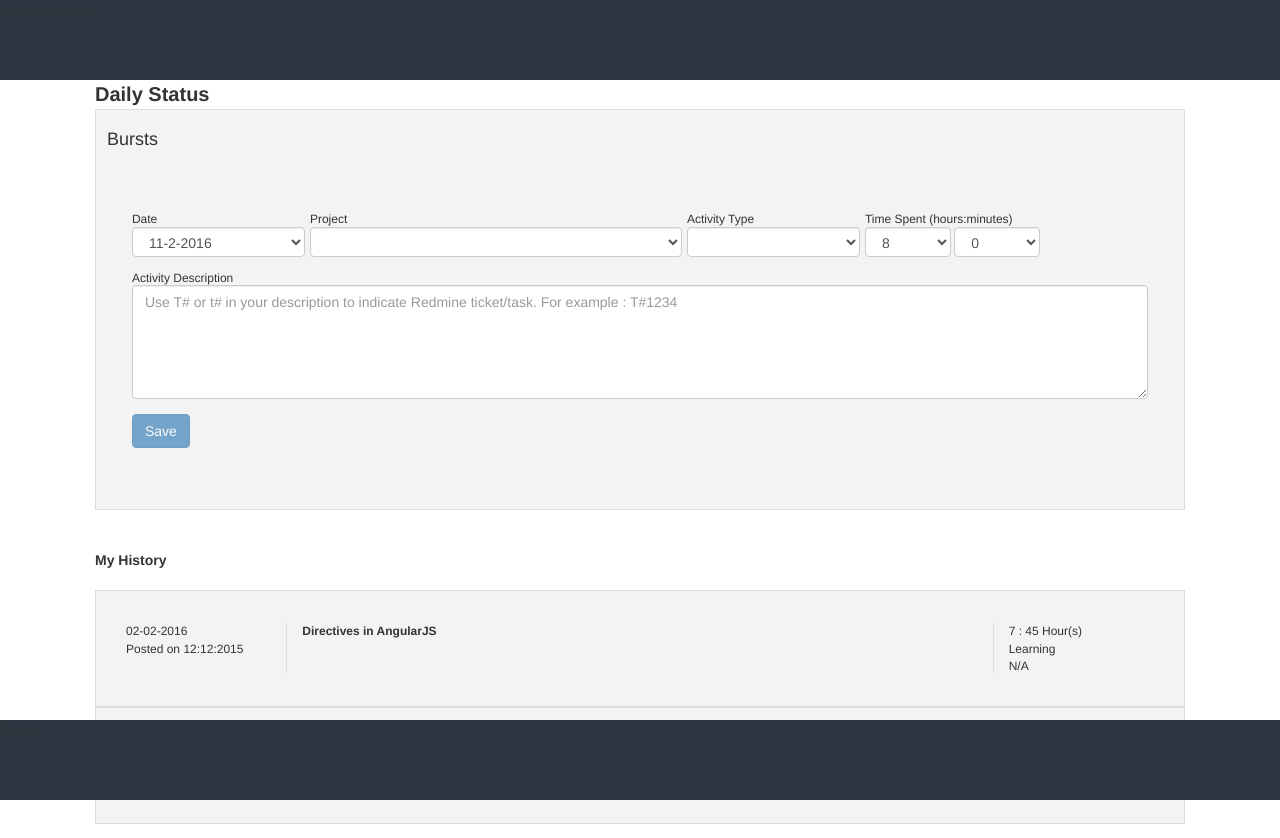
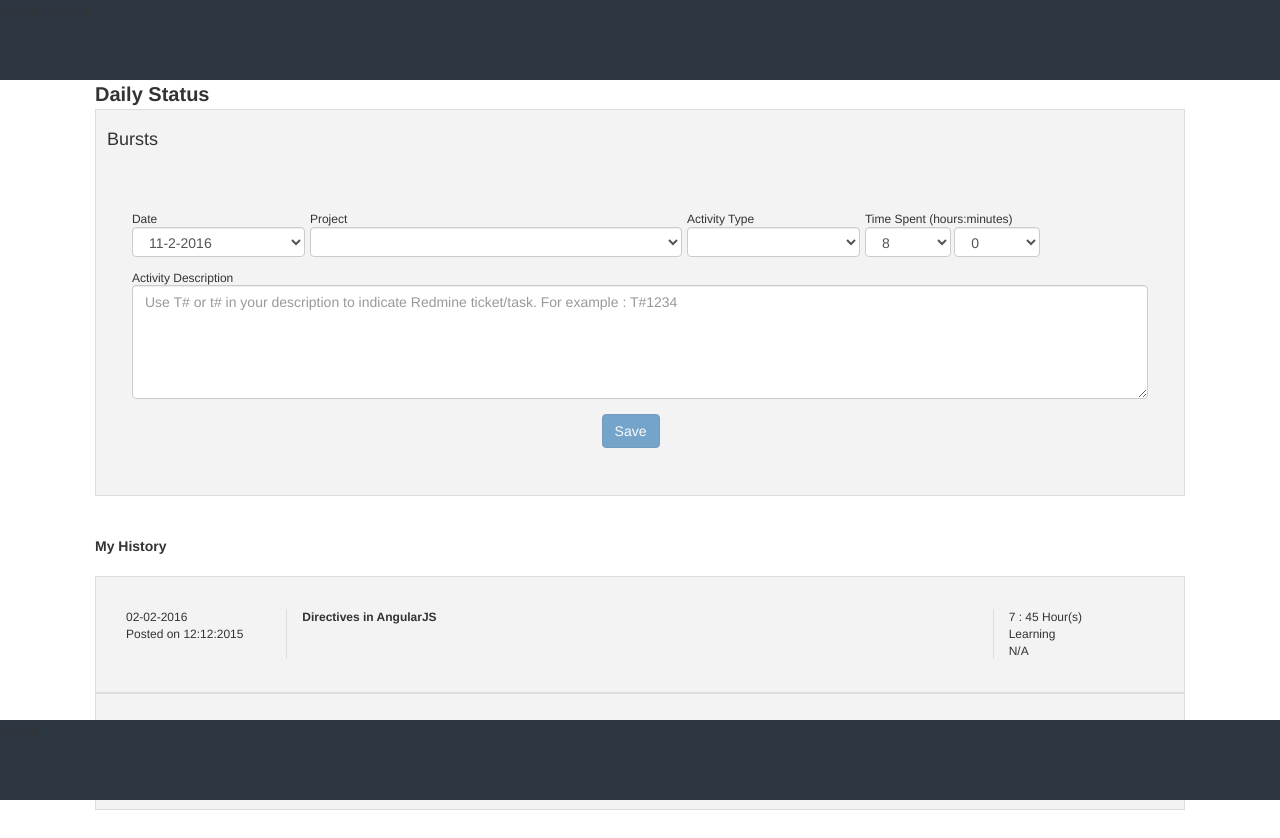
Before and after one commit to jinsymjose/angularjs, a plain HTML site: page app/index.html at #!/home in a window 1280 px wide. Drawn offline with nearby package versions, Linux system fonts and the light colour scheme; some packages are replaced by stand-ins of ours.

Commit message:
style_changes

```diff
--- a/app/css/style.css
+++ b/app/css/style.css
@@ -111,3 +111,8 @@ body {
 .hour, .minute {
 	display: inline;
 }
+
+.submit {
+	position: absolute;
+	left: 47%;
+}
--- a/app/views/status.html
+++ b/app/views/status.html
@@ -60,8 +60,11 @@
 							ng-show="statusForm.description.$error.invalid && !statusForm.description.$pristine "
 							class="help-block">Activity description required.</span>
 					</div>
-					<input type="submit" value="Save" class="btn btn-primary"
-						ng-disabled="statusForm.$invalid">
+					<div class="submit">
+						<input type="submit" value="Save" class="btn btn-primary"
+							ng-disabled="statusForm.$invalid">
+					</div>
+					<br>
 				</form>
 			</div>
 </div>
```
